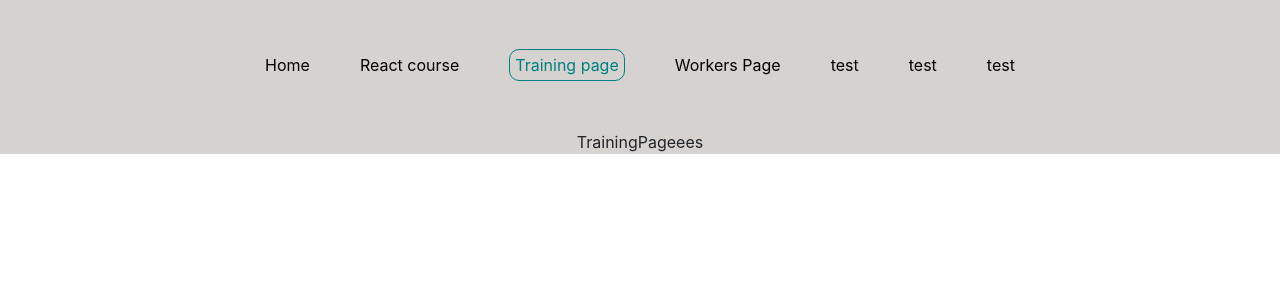
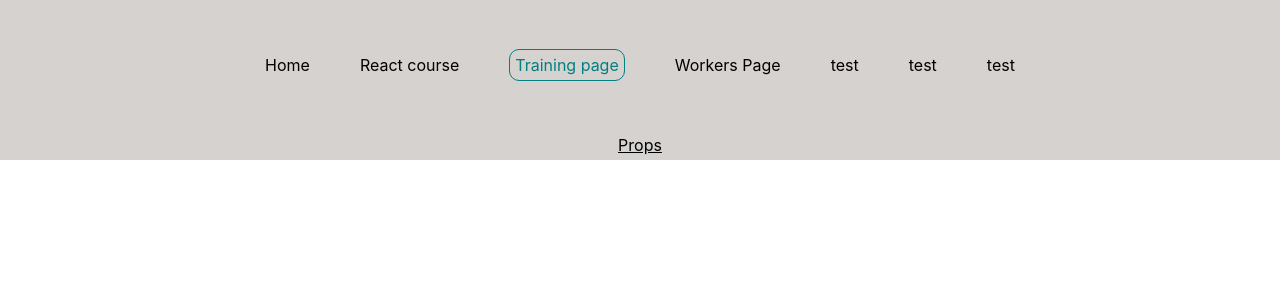
Before and after one commit to Yurii04UA/react-course, a React (Create React App) app: page /training-page in a window 1280 px wide. Shown: the top 300 px of the page. Built offline with nearby package versions, Linux system fonts and the light colour scheme.

Commit message:
react props

```diff
--- a/src/App.js
+++ b/src/App.js
@@ -6,6 +6,8 @@ import HomePage from "./pages/homePage/HomePage";
 import PageNotFound from "./pages/PageNotFound/PageNotFound";
 import TrainingPage from "./pages/TrainingPage/TrainingPage";
 import WorkersPage from "./pages/WorkersPage/WorkersPage";
+
+import Props from './pages/TrainingPage/Props/Props'
 
 function App() {
 
@@ -17,8 +19,10 @@ function App() {
         <Route path="/react-course" element={<h2>HEEEE</h2>}></Route>
         <Route path="/training-page" element={<TrainingPage />}></Route>
         <Route path="/workers-page" element={<WorkersPage />}></Route>
+        <Route path="/props" element={<Props />} ></Route>
         <Route path="*" element={<PageNotFound />} />
       </Routes>
+
 
     </div>
   );
--- /dev/null
+++ b/src/pages/TrainingPage/Props/Props.jsx
@@ -0,0 +1,28 @@
+import React from 'react'
+
+
+// const WhoImI = (props)=>{ // можно деструктуризировать props
+// ({props.name})
+
+const WhoImI = ({name,surmane,link})=>{
+  return (
+    <div>
+      <h1>My name is {name}, surname -{surmane} </h1>
+      <a href={link}>My profile</a>
+    </div>
+  )
+}
+/// Как свойство можно передавать:
+// - обьект  // name={{firsName: 'Yurii3'}}  елемент выглядит так My name is {name.firsName}
+// - функцию // name={()=> {return 'Yurii func'}}  елемент выглядит так My name is {name()}
+const Props = () => {
+  return (
+    <div className='container'>
+
+      <WhoImI name={'Yuroo'} surmane="Praka" link="https://translate.google.com/?hl=ru"/>
+      <WhoImI name="Ole" surmane="Pavaka" link="https://translate.google.com/?hl=ru"/>
+    </div>
+  )
+}
+
+export default Props
--- a/src/pages/TrainingPage/TrainingPage.css
+++ b/src/pages/TrainingPage/TrainingPage.css
@@ -0,0 +1,6 @@
+.tr-page{
+   margin-top: 0;
+}
+.tr-page .link{
+   text-decoration: underline;
+}
--- a/src/pages/TrainingPage/TrainingPage.jsx
+++ b/src/pages/TrainingPage/TrainingPage.jsx
@@ -1,10 +1,16 @@
 import React from "react";
 import "./TrainingPage.css";
+import Props from "./Props/Props";
+
+import {  Route, Routes, NavLink } from "react-router-dom";
 
 const TrainingPage = () => {
   return (
-    <div className="container">
-      TrainingPageees
+    <div className="container tr-page">
+      <nav className="navBar">
+        <NavLink to="/props" className="link">Props</NavLink>
+      </nav>
+
     </div>
   )
 };
```
